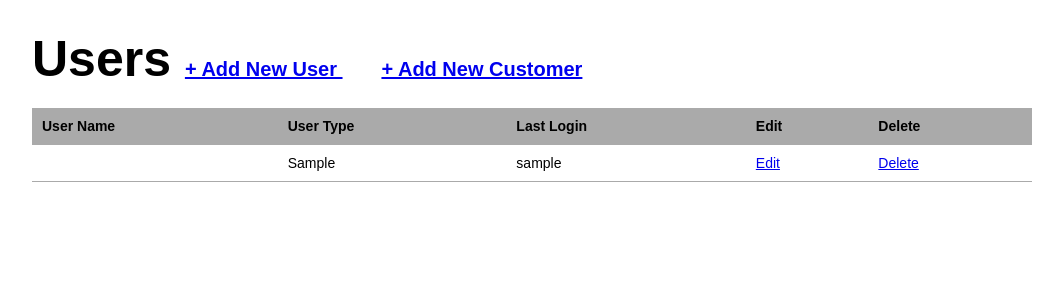
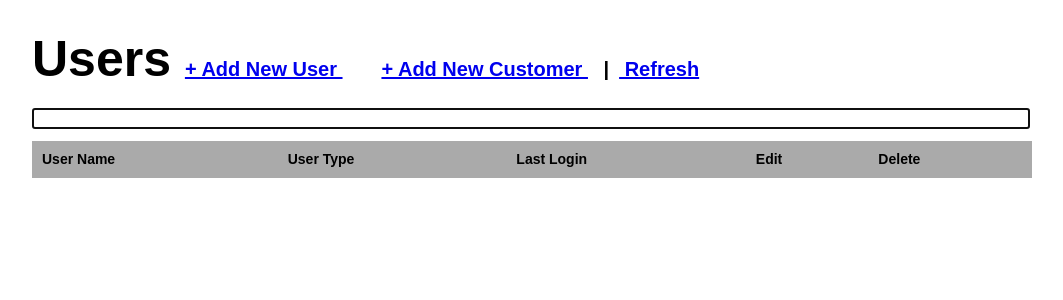
Before and after one commit to CS-14/DvD-User-Interfaces, a PHP site: page /users-view.php in a window 1280 px wide. Shown: the part 36-336 px from the top of the page, without its empty margins (108-1171 px from the left). Run offline with PHP 8.4, Linux system fonts and the light colour scheme; the visitor is signed in with stand-in values (Sample User, id 1); tables that the repository leaves empty or names only in its code hold one stand-in row (values such as "Sample post"); data that the repository does not hold is empty.

Commit message:
updated users view with search button

```diff
--- a/users-view.php
+++ b/users-view.php
@@ -7,9 +7,18 @@
     }
     */
     $userlist = ' ';
+    $search = ' ';
 
     //getting the list of users
-    $query ="SELECT * FROM users ORDER BY UserId";
+    if(isset($_GET['search'])){
+
+        $search = mysqli_real_escape_string($connection,$_GET['search']);
+        $query ="SELECT * FROM users WHERE (utype LIKE '%{$search}%' OR UserName LIKE '%{$search}%') AND is_deleted=0 ORDER BY UserId";
+    }else{
+        $query ="SELECT * FROM users WHERE is_deleted=0 ORDER BY UserId";
+    }
+
+
     $users =mysqli_query($connection,$query);
 
     if( $users){
@@ -19,7 +28,7 @@
             $userlist .= "<td>{$user['utype']}</td>";
             $userlist .= "<td>{$user['last_login']}</td>";
             $userlist .= "<td><a href=\"modifyuser.php?user_id={$user['UserId']}\">Edit</a></td>" ;
-            $userlist .= "<td><a href=\"delete-user.php?user_id={$user['UserId']}\">Delete</a></td>" ;
+            $userlist .= "<td><a href=\"delete-user.php?user_id={$user['UserId']}\" onclick =\"return confirm('Are you sure?');\">Delete</a></td>" ;
         }
 
     }else{
@@ -32,7 +41,7 @@
 <head>
     <meta charset ="UTF-8">
     <title>Users </title>
-    <link rel ="stylesheet" href = "css/users.css">
+    <link rel ="stylesheet" href ="css/users.css">
 </head>
 <body>
     <header>
@@ -41,7 +50,17 @@
     </header>
 
 <main>
-    <h1> Users <span><a href="adduser.php"> + Add New User </a> </span> &ensp; <span><a href="addcustomer.php"> + Add New  Customer </a> </span> </h1>
+    <h1> Users <span><a href="adduser.php"> + Add New User </a> </span> &ensp; <span><a href="addcustomer.php"> + Add New  Customer </a>&ensp; |&ensp;<a href="users-view.php">  Refresh </a></span> </h1>
+
+   <div class ="search" style ="margin-bottom: 12px;">
+        <form action="users-view.php" method="get">
+            <p>
+            <input type ="text" name ="search" id="" placeholder="Type User Name or User Type and Press Enter"  value="<?php echo $search;?>"  style="width :99%;"required  autofocus>
+            </p>
+
+        </form>
+   </div>
+
    <table class = "masterlist">
     <tr>
         <th>User Name </th>
```
